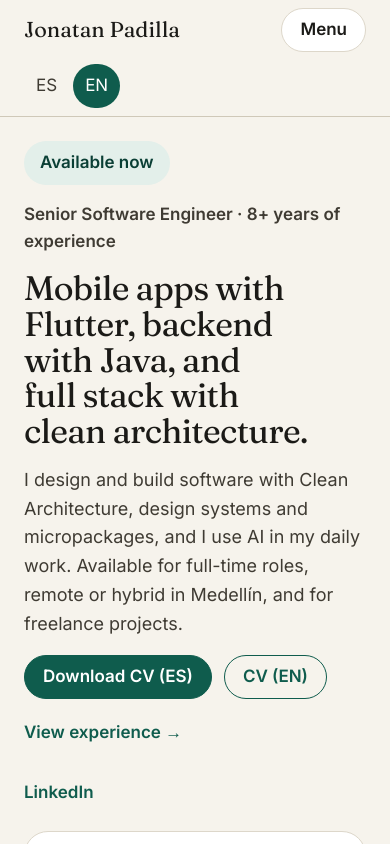
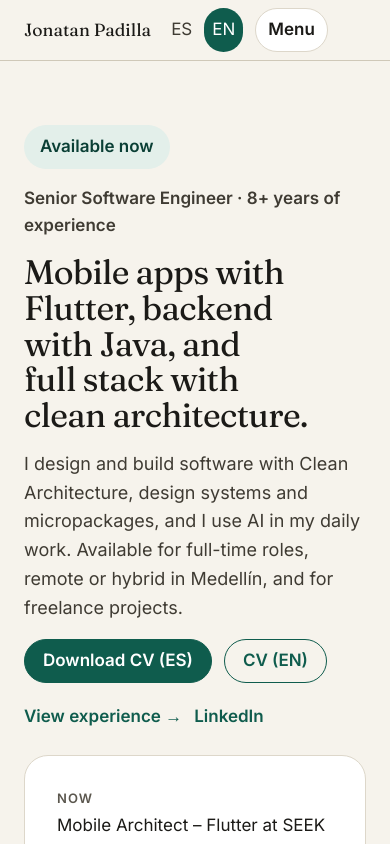
Before and after one commit to jdpadillaac/jdpadillaac, an Astro site: page /en in a window 390 px wide. Shown: the top 844 px of the page. Built offline with nearby package versions, Linux system fonts and the light colour scheme; Astro itself is replaced by a stand-in of ours.

Commit message:
Ajusta hero-top a dos columnas y compacta encabezado móvil

```diff
--- a/src/components/Header.astro
+++ b/src/components/Header.astro
@@ -47,9 +47,6 @@ function current(href: string, exact = false) {
         }
       </ul>
     </nav>
-    <button class="menu-button" type="button" aria-expanded="false" aria-controls="navegacion">
-      {t.menu}
-    </button>
     <nav aria-label={t.languageLabel}>
       <ul class="lang-switch">
         <li>
@@ -60,6 +57,9 @@ function current(href: string, exact = false) {
         </li>
       </ul>
     </nav>
+    <button class="menu-button" type="button" aria-expanded="false" aria-controls="navegacion">
+      {t.menu}
+    </button>
   </div>
 </header>
 
--- a/src/pages/[lang]/index.astro
+++ b/src/pages/[lang]/index.astro
@@ -57,8 +57,6 @@ const featuredHighlights = featured ? featured.data.highlights[lang].slice(0, 3)
           <a class="text-link" href={localePath(lang, '/experiencia/')}>
             {t.viewExperience} →
           </a>
-        </div>
-        <div class="hero-links">
           <a class="text-link" href={site.links.linkedin} rel="me noopener noreferrer" target="_blank">
             LinkedIn
             <span class="sr-only"> ({t.newTab})</span>
--- a/src/styles/global.css
+++ b/src/styles/global.css
@@ -165,8 +165,7 @@ a:hover {
 }
 
 .page header,
-.study > header,
-.hero {
+.study > header {
   align-items: flex-start;
 }
 
@@ -190,7 +189,6 @@ a:hover {
 .card-grid,
 .shot-grid,
 .split,
-.hero,
 .facts dl {
   display: flex;
   flex-wrap: wrap;
@@ -318,29 +316,22 @@ a:hover {
 
 /* ---------- Hero / home top ---------- */
 
-.hero,
 .split {
   align-items: flex-start;
   gap: 24px;
 }
 
-.hero {
-  flex-direction: column;
-}
-
-.hero h1 {
-  max-width: 12em;
-}
-
 .hero-top {
   display: flex;
+  flex-direction: row;
   flex-wrap: wrap;
+  align-items: center;
   gap: 56px;
-  align-items: flex-start;
+  padding: 40px 0 96px;
 }
 
 .hero-top__text {
-  flex: 1 1 520px;
+  flex: 1 1 560px;
   min-width: 0;
   display: flex;
   flex-direction: column;
@@ -348,12 +339,8 @@ a:hover {
   gap: 20px;
 }
 
-.hero-top__text h1 {
-  max-width: 12em;
-}
-
 .hero-top__card {
-  flex: 0 1 380px;
+  flex: 0 1 400px;
   min-width: 0;
 }
 
@@ -394,13 +381,6 @@ a:hover {
 
 .text-link:hover {
   text-decoration: underline;
-}
-
-.hero-links {
-  display: flex;
-  flex-direction: column;
-  align-items: flex-start;
-  gap: 4px;
 }
 
 /* ---------- Summary card ---------- */
@@ -1221,13 +1201,26 @@ textarea {
 /* ---------- Responsive ---------- */
 
 @media (max-width: 760px) {
+  .header__bar {
+    gap: 8px 12px;
+  }
+
+  .brand {
+    font-size: 1.1rem;
+  }
+
+  .nav a,
+  .lang-switch a {
+    padding-inline: 8px;
+  }
+
   .menu-button {
     display: inline-flex;
-    margin-left: auto;
+    padding: 0 12px;
   }
 
   .lang-switch {
-    margin-left: 0;
+    margin-left: auto;
   }
 
   .header__bar[data-open='false'] #navegacion {
```
